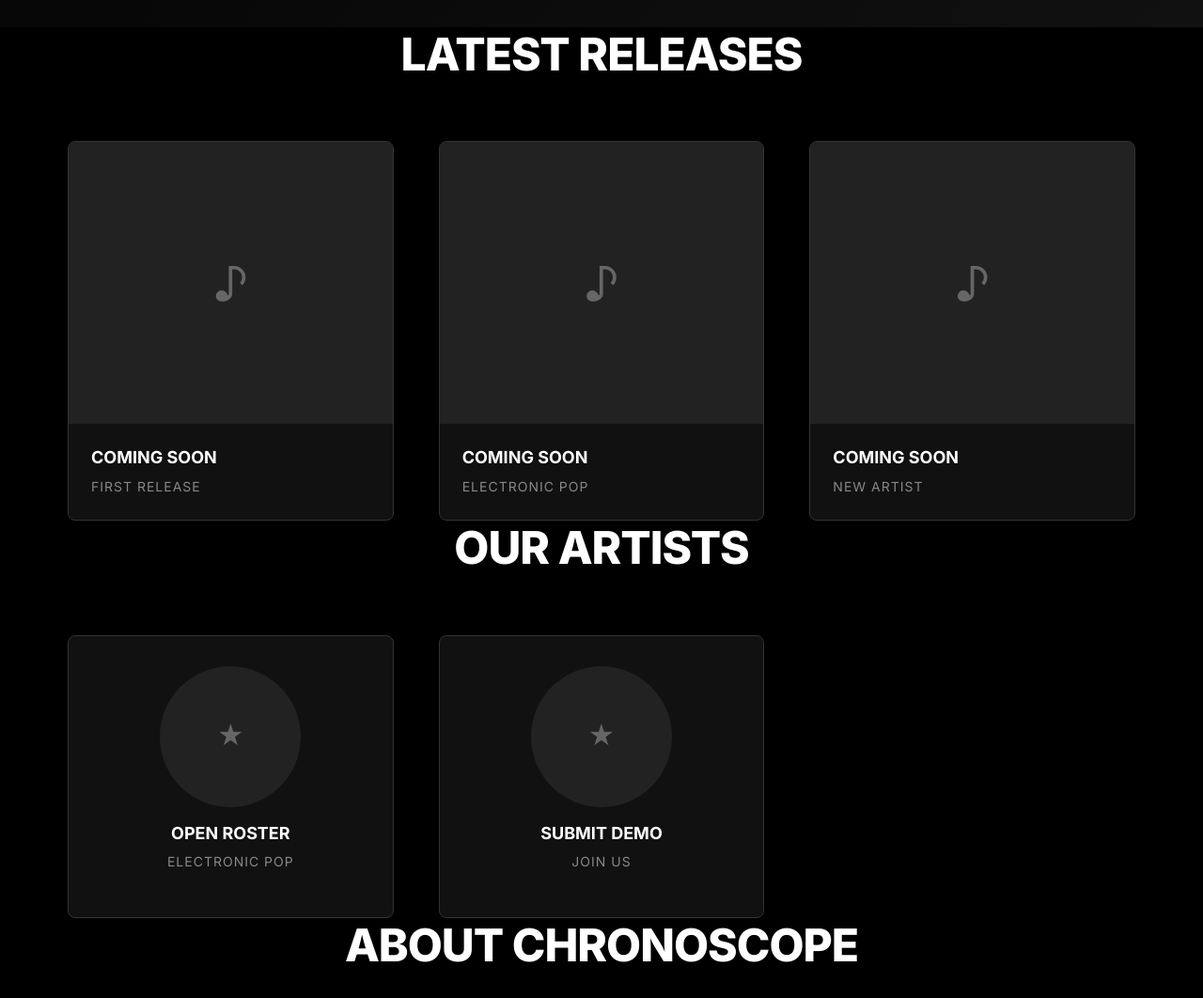
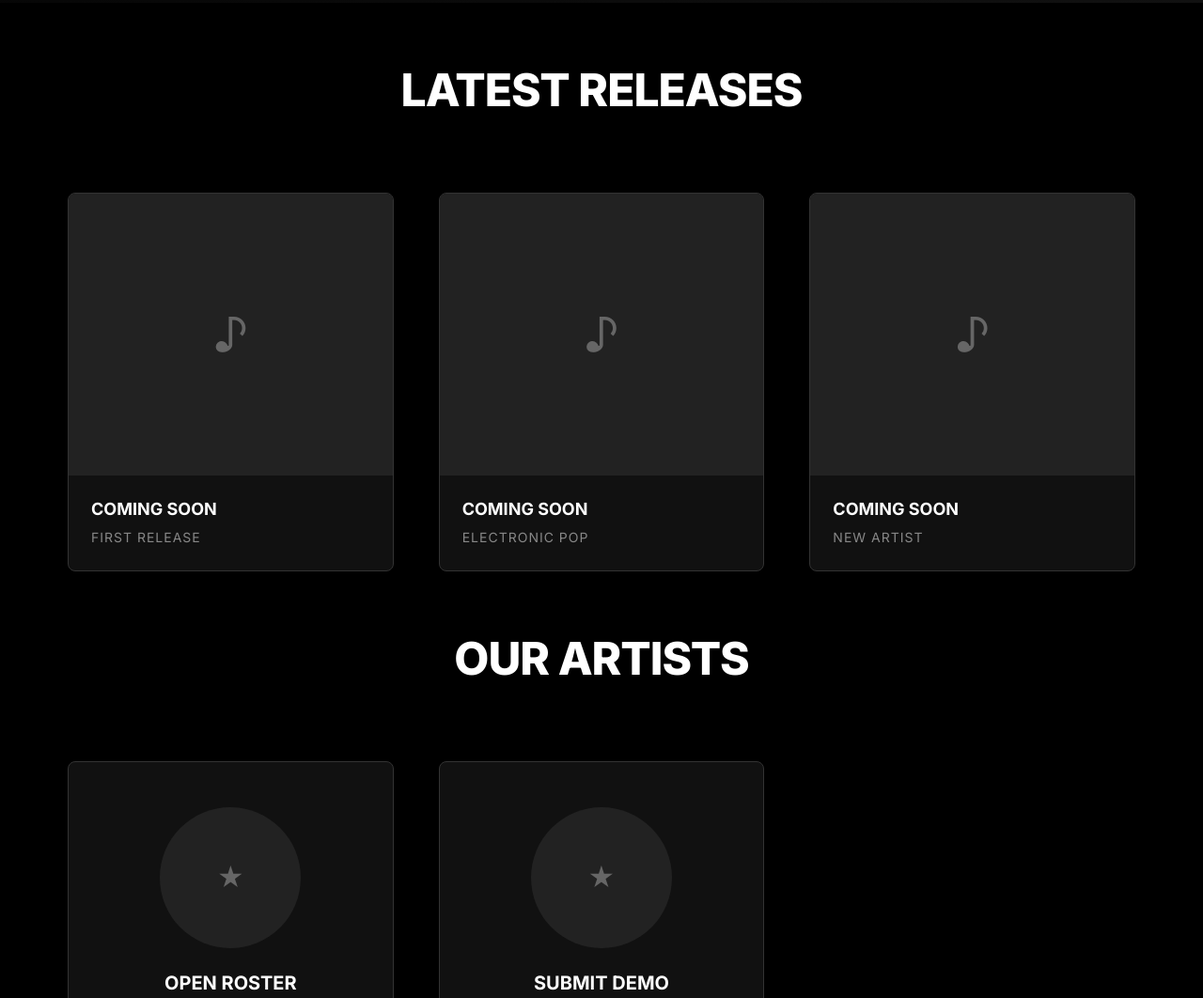
Before and after one commit to novosta/chronoscope, a plain HTML site: page index.html in a window 1280 px wide. Shown: the part 797-1859 px from the top of the page at 94% size. Drawn offline with Linux system fonts and the light colour scheme.

Commit message:
Update index.html

````diff
--- a/index.html
+++ b/index.html
@@ -1,5 +1,4 @@
 <!DOCTYPE html>
-
 <html lang="en">
 <head>
     <meta charset="UTF-8">
@@ -17,7 +16,6 @@
     <link rel="preconnect" href="https://fonts.gstatic.com" crossorigin>
     <link href="https://fonts.googleapis.com/css2?family=Inter:wght@300;400;500;600;700;800;900&display=swap" rel="stylesheet">
 
-```
     <style>
         /* CSS Reset and Base Styles */
         * {
@@ -237,20 +235,21 @@
 
         /* Section Styles - Mobile First */
         section {
-        padding: 3rem 0;
+            padding: 5rem 0;
         }
 
         .section-title {
             text-align: center;
-        margin-bottom: 2rem;
+            margin-bottom: 3rem;
+            padding-top: 2rem;
         }
 
         /* Featured Releases - Mobile First Grid */
         .releases-grid {
             display: grid;
             grid-template-columns: 1fr;
-        gap: 2rem;
-        margin-top: 2rem;
+            gap: 3rem;
+            margin-top: 3rem;
         }
 
         .release-card {
@@ -299,13 +298,13 @@
         .artists-grid {
             display: grid;
             grid-template-columns: 1fr;
-        gap: 2rem;
+            gap: 3rem;
         }
 
         .artist-card {
             text-align: center;
             background: #111111;
-        padding: 2rem 1.5rem;
+            padding: 3rem 2rem;
             border: 1px solid #333;
             transition: all 0.3s ease;
             border-radius: 8px;
@@ -318,22 +317,22 @@
         }
 
         .artist-photo {
-        width: 100px;
-        height: 100px;
+            width: 120px;
+            height: 120px;
             background: #222;
             border-radius: 50%;
-        margin: 0 auto 1rem;
+            margin: 0 auto 1.5rem;
             display: flex;
             align-items: center;
             justify-content: center;
-        font-size: 1.5rem;
+            font-size: 1.75rem;
             color: #666;
         }
 
         .artist-name {
-        font-size: 1.125rem;
+            font-size: 1.25rem;
             font-weight: 700;
-        margin-bottom: 0.5rem;
+            margin-bottom: 0.75rem;
             text-transform: uppercase;
         }
 
@@ -380,12 +379,12 @@
         .contact-info {
             display: grid;
             grid-template-columns: 1fr;
-        gap: 2rem;
-        margin-top: 2rem;
+            gap: 2.5rem;
+            margin-top: 3rem;
         }
 
         .contact-item {
-        padding: 1.5rem;
+            padding: 2rem;
             background: #000;
             border: 1px solid #333;
             border-radius: 8px;
@@ -499,7 +498,11 @@
             }
 
             section {
-            padding: 4rem 0;
+                padding: 6rem 0;
+            }
+
+            .section-title {
+                padding-top: 3rem;
             }
 
             .releases-grid {
@@ -588,11 +591,12 @@
             }
 
             section {
-            padding: 6rem 0;
+                padding: 10rem 0;
             }
 
             .section-title {
-            margin-bottom: 4rem;
+                margin-bottom: 5rem;
+                padding-top: 4rem;
             }
 
             .releases-grid {
@@ -692,13 +696,10 @@
             }
         }
     </style>
-```
-
 </head>
 <body>
     <a href="#main" class="skip-link">Skip to main content</a>
 
-```
     <header>
         <nav class="container">
             <a href="#home" class="logo">Chronoscope</a>
@@ -949,7 +950,5 @@
         ]
     }
     </script>
-```
-
 </body>
 </html>
````
Lines whose indentation alone changed are shown as unchanged.
